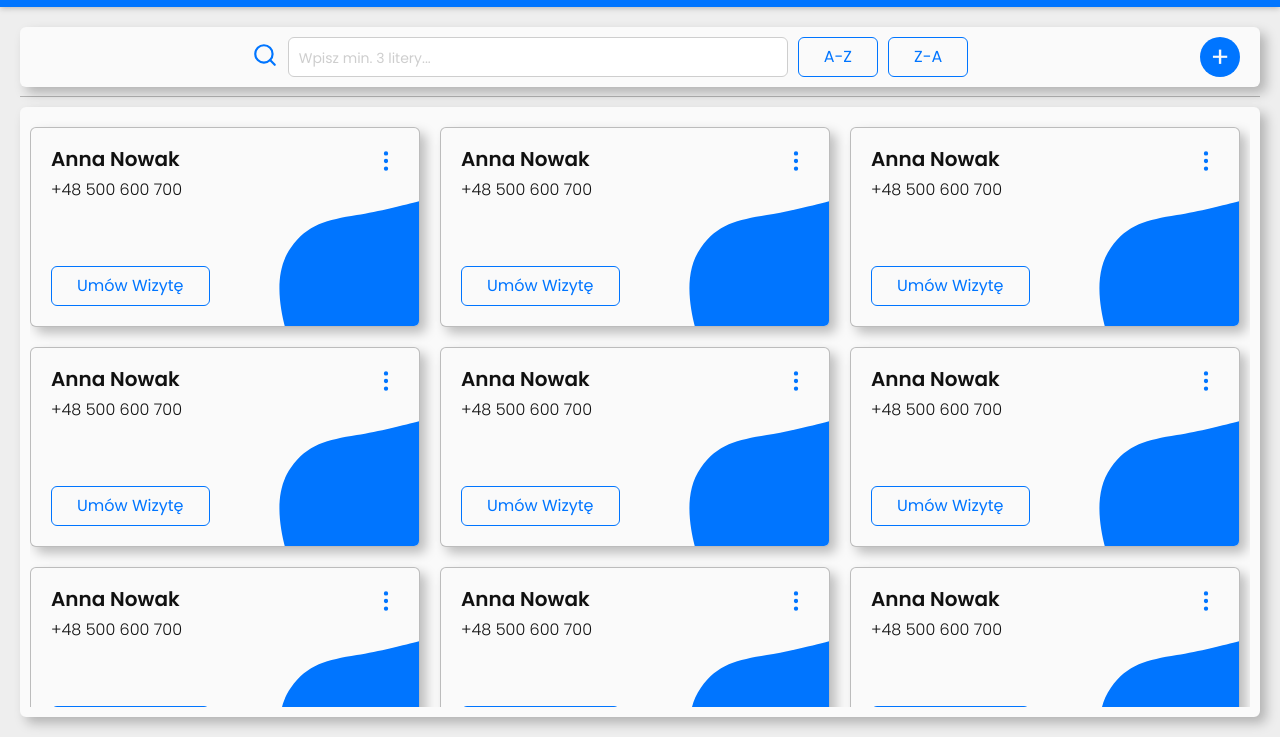
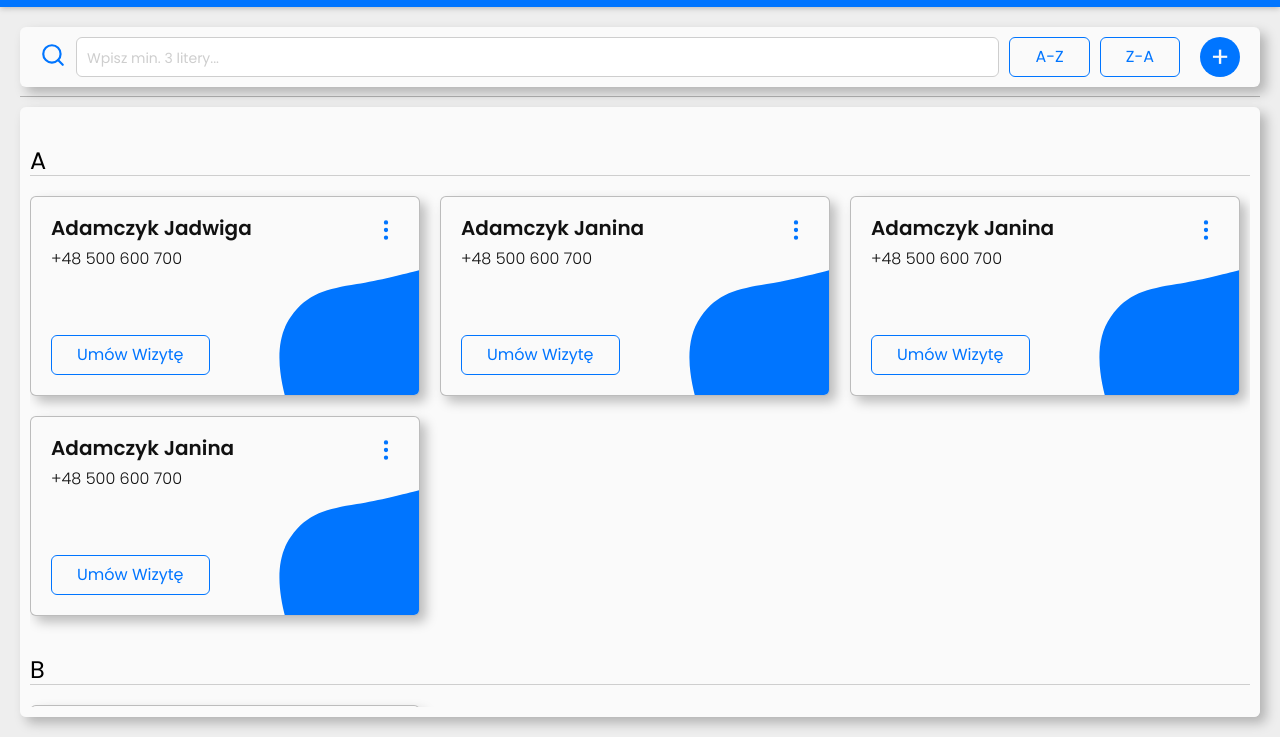
Before and after one commit to domman95/schedule-gatsby-jamstack, a Gatsby site: page /karty-klientow in a window 1280 px wide. Shown: the part 63-800 px from the top of the page. Built offline with nearby package versions, Linux system fonts and the light colour scheme; Gatsby itself is replaced by a stand-in of ours.

Commit message:
implemented customers card

```diff
--- a/src/components/customerCard.js
+++ b/src/components/customerCard.js
@@ -64,11 +64,13 @@ const Svg = ({ className }) => {
   );
 };
 
-export default function CustomerCard() {
+export default function CustomerCard({ firstName, lastName }) {
   return (
     <StyledCustomerCard className="basic">
       <div className="customer-title">
-        <p className="full-name">Anna Nowak</p>
+        <p className="full-name">
+          {lastName} {firstName}
+        </p>
         <p className="phone-number">+48 500 600 700</p>
       </div>
       <Svg className="svg" />
--- a/src/components/searchBar.js
+++ b/src/components/searchBar.js
@@ -42,7 +42,6 @@ const StyledInput = styled.input`
   border-radius: var(--borderRadius);
   max-height: 50px;
   width: 100%;
-  max-width: 500px;
   height: 100%;
   padding: 0 10px;
   font-size: 16px;
--- a/src/pages/karty-klientow.js
+++ b/src/pages/karty-klientow.js
@@ -13,28 +13,63 @@ const StyledCustomersCard = styled.main`
 
   .search-bar-container {
     padding: 10px 20px;
+    max-width: 1300px;
+    width: 100%;
+    margin: 0 auto;
+    height: 100%;
   }
 
   .customer-cards-container {
     display: grid;
     border: 10px solid var(--white);
     max-height: calc(100vh - 190px);
+    max-width: 1300px;
+    width: 100%;
+    margin: 0 auto;
+    overflow-y: auto;
+
+    .ordered-list {
+      display: grid;
+      height: 100%;
+
+      .letter {
+        border-bottom: 1px solid #cecece;
+        margin: 30px 0 10px;
+        font-size: 24px;
+      }
+    }
 
     .customer-cards-list {
-      max-width: 1300px;
       width: 100%;
       height: 100%;
-      margin: 0 auto;
       display: grid;
-      grid-template-columns: repeat(auto-fit, minmax(320px, 1fr));
+      grid-template-columns: repeat(auto-fill, minmax(320px, 1fr));
+      grid-auto-rows: max-content;
       gap: 20px;
-      overflow-y: auto;
       padding: 10px 10px 10px 0;
     }
   }
 `;
 
+const customers = [
+  { firstName: 'Anna', lastName: 'Nowak' },
+  { firstName: 'Joanna', lastName: 'Kowalska' },
+  { firstName: 'Ewelina', lastName: 'Biedroń' },
+  { firstName: 'Janina', lastName: 'Adamczyk' },
+  { firstName: 'Janina', lastName: 'Adamczyk' },
+  { firstName: 'Janina', lastName: 'Adamczyk' },
+  { firstName: 'Jadwiga', lastName: 'Adamczyk' },
+  { firstName: 'Klaudia', lastName: 'Cisowska' },
+  { firstName: 'Gabriela', lastName: 'Manera' },
+];
+
 export default function CustomerCards() {
+  const sorted = customers.sort((a, b) => (a.lastName > b.lastName ? 1 : -1));
+  const alphabetically = sorted.map(({ lastName }) => lastName[0]);
+  const unique = alphabetically.filter(
+    (item, index) => alphabetically.indexOf(item) === index
+  );
+
   return (
     <App>
       <Layout loggedIn>
@@ -43,17 +78,24 @@ export default function CustomerCards() {
             <SearchBar />
           </div>
           <div className="customer-cards-container basic">
-            <ul className="customer-cards-list">
-              <CustomerCard></CustomerCard>
-              <CustomerCard></CustomerCard>
-              <CustomerCard></CustomerCard>
-              <CustomerCard></CustomerCard>
-              <CustomerCard></CustomerCard>
-              <CustomerCard></CustomerCard>
-              <CustomerCard></CustomerCard>
-              <CustomerCard></CustomerCard>
-              <CustomerCard></CustomerCard>
-            </ul>
+            {unique.map((item) => (
+              <ol className="ordered-list">
+                <div className="letter">{item}</div>
+                <ul className="customer-cards-list">
+                  {customers.map(({ firstName, lastName }, i) => {
+                    if (lastName[0] === item) {
+                      return (
+                        <CustomerCard
+                          key={i}
+                          firstName={firstName}
+                          lastName={lastName}
+                        />
+                      );
+                    }
+                  })}
+                </ul>
+              </ol>
+            ))}
           </div>
         </StyledCustomersCard>
       </Layout>
--- a/src/pages/panel-glowny.js
+++ b/src/pages/panel-glowny.js
@@ -40,7 +40,6 @@ const StyledDashboard = styled.main`
   }
 
   .dashboard-customers {
-    /* display: grid; */
     border: 10px solid var(--white);
     max-height: calc(100vh - 200px);
   }
```
